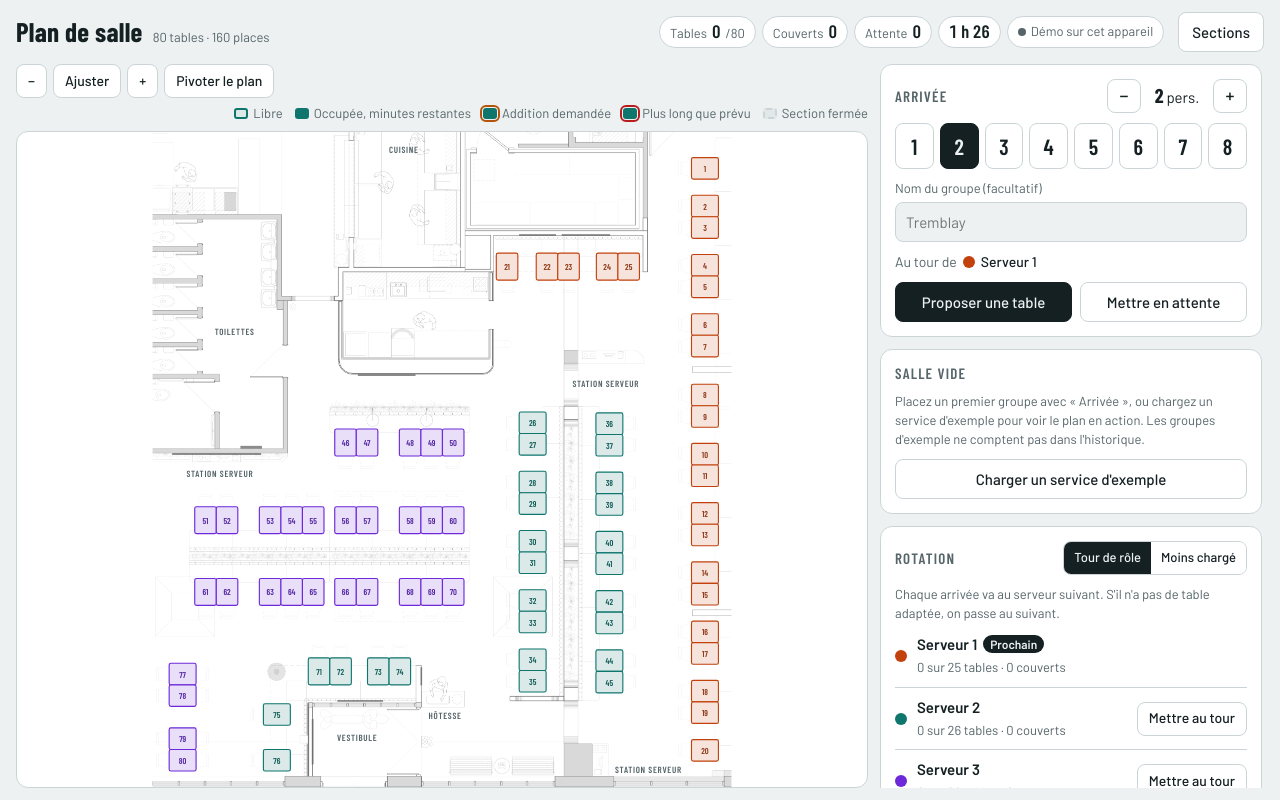
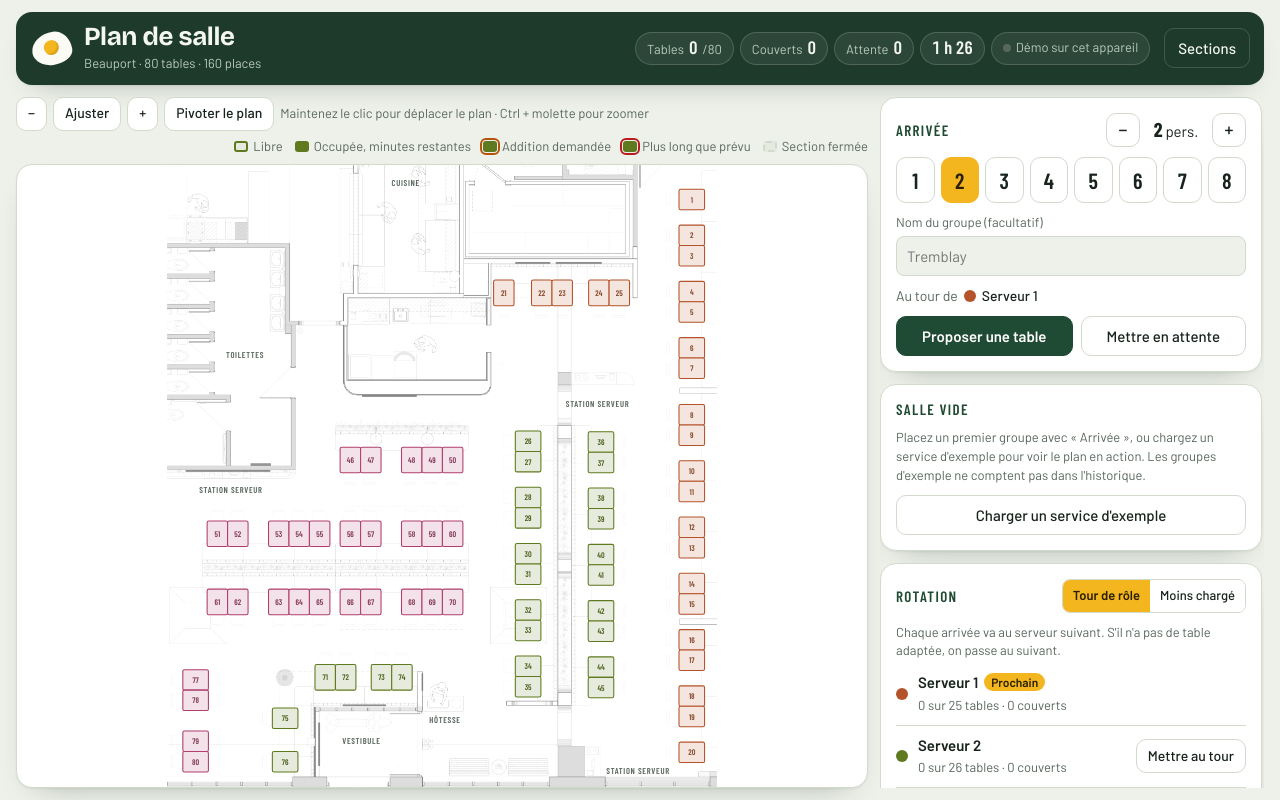
Before and after one commit to babmatjul/plan-de-salle-demo, a plain HTML site: page index.html in a window 1280 px wide. Drawn offline with nearby package versions, Linux system fonts and the light colour scheme.

Commit message:
Restyle the demo and let the plan be dragged
Use the colors of the Beauport decor (dark green, olive, cherry wood,
vintage pink) with an egg-yolk yellow for selections. The plan can now be
moved by holding the mouse button, and Ctrl + wheel zooms around the cursor.

Co-Authored-By: Claude Opus 5.5 <noreply@anthropic.com>

```diff
--- a/index.html
+++ b/index.html
@@ -9,46 +9,67 @@
 <meta name="claude:viewport-fit-sides" content="cover">
 <link rel="preconnect" href="https://fonts.googleapis.com">
 <link rel="preconnect" href="https://fonts.gstatic.com" crossorigin>
-<link rel="stylesheet" href="https://fonts.googleapis.com/css2?family=Barlow:wght@400;500;600&family=Barlow+Condensed:wght@500;600;700&display=swap">
+<link rel="stylesheet" href="https://fonts.googleapis.com/css2?family=Barlow:wght@400;500;600&family=Barlow+Condensed:wght@500;600;700&family=Bricolage+Grotesque:opsz,wght@12..96,600;12..96,700&display=swap">
 <style>
 /* Mise en page : barre d'état en haut ; plan à gauche, panneau d'accueil à droite (tablette, ordinateur) ;
    sur téléphone tout s'empile : arrivée, plan, puis rotation, attente et prévisions. */
 :root{
-  --bg:#edf1f1; --surface:#ffffff; --surface-2:#e2e8e9; --fg:#152023; --muted:#56656a; --line:#cbd5d7;
-  --focus:#2563eb; --warn:#b45309; --danger:#b91c1c; --ok:#15803d;
-  --s1:#c2410c; --s2:#0f766e; --s3:#6d28d9; --s4:#a16207; --s5:#be185d; --on-s:#ffffff;
-  --fond-filtre:none; --fond-opacite:.6;
+  /* Couleurs de la déco du plan de Beauport : vert foncé, olive, merisier, rose vintage ; jaune d'œuf pour la sélection. */
+  --bg:#eef1ea; --surface:#ffffff; --surface-2:#e4eadf; --fg:#18231c; --muted:#58675c; --line:#d2dacc;
+  --vert:#1f4a33; --vert-texte:#ffffff; --jaune:#f3b61f; --jaune-texte:#2a1f00; --blanc-oeuf:#fbfaf5;
+  --bande:#1d3a2a; --bande-texte:#f4f7f1; --bande-doux:#b7cabb; --bande-ligne:rgb(255 255 255 / .16); --bande-chip:rgb(255 255 255 / .07);
+  --ombre:0 1px 2px rgb(24 45 30 / .06),0 14px 30px -20px rgb(24 45 30 / .4);
+  --focus:#2f6fd6; --warn:#b45309; --danger:#b91c1c; --ok:#4cc27a;
+  --s1:#b4532a; --s2:#5f7a1e; --s3:#b03f6e; --s4:#3b6ea8; --s5:#6a4fb0; --on-s:#ffffff;
+  --fond-filtre:none; --fond-opacite:.55;
   --f-texte:"Barlow",system-ui,-apple-system,"Segoe UI",sans-serif;
   --f-titre:"Barlow Condensed","Arial Narrow",system-ui,sans-serif;
+  --f-marque:"Bricolage Grotesque","Barlow",system-ui,sans-serif;
 }
 @media (prefers-color-scheme:dark){:root:not([data-theme="light"]){
-  --bg:#0f1517; --surface:#172024; --surface-2:#202b2f; --fg:#e6eef0; --muted:#97a7ab; --line:#2d3b40;
+  --bg:#0e1511; --surface:#16201a; --surface-2:#1f2b23; --fg:#e7efe8; --muted:#9db0a2; --line:#2b3a30;
+  --vert:#4aa874; --vert-texte:#0e1511; --jaune:#f5c542; --jaune-texte:#241a00;
+  --bande:#132a1d; --bande-texte:#eef5ef; --bande-doux:#9fb8a6; --bande-ligne:rgb(255 255 255 / .12); --bande-chip:rgb(255 255 255 / .05);
+  --ombre:0 1px 2px rgb(0 0 0 / .35);
   --focus:#60a5fa; --warn:#fbbf24; --danger:#f87171; --ok:#4ade80;
-  --s1:#fb923c; --s2:#2dd4bf; --s3:#a78bfa; --s4:#facc15; --s5:#f472b6; --on-s:#0f1517;
-  --fond-filtre:invert(1); --fond-opacite:.38; color-scheme:dark}}
+  --s1:#f08a5d; --s2:#a8c95a; --s3:#f07aa8; --s4:#7fb0ea; --s5:#a993ec; --on-s:#0e1511;
+  --fond-filtre:invert(1); --fond-opacite:.36; color-scheme:dark}}
 :root[data-theme="dark"]{
-  --bg:#0f1517; --surface:#172024; --surface-2:#202b2f; --fg:#e6eef0; --muted:#97a7ab; --line:#2d3b40;
+  --bg:#0e1511; --surface:#16201a; --surface-2:#1f2b23; --fg:#e7efe8; --muted:#9db0a2; --line:#2b3a30;
+  --vert:#4aa874; --vert-texte:#0e1511; --jaune:#f5c542; --jaune-texte:#241a00;
+  --bande:#132a1d; --bande-texte:#eef5ef; --bande-doux:#9fb8a6; --bande-ligne:rgb(255 255 255 / .12); --bande-chip:rgb(255 255 255 / .05);
+  --ombre:0 1px 2px rgb(0 0 0 / .35);
   --focus:#60a5fa; --warn:#fbbf24; --danger:#f87171; --ok:#4ade80;
-  --s1:#fb923c; --s2:#2dd4bf; --s3:#a78bfa; --s4:#facc15; --s5:#f472b6; --on-s:#0f1517;
-  --fond-filtre:invert(1); --fond-opacite:.38; color-scheme:dark}
+  --s1:#f08a5d; --s2:#a8c95a; --s3:#f07aa8; --s4:#7fb0ea; --s5:#a993ec; --on-s:#0e1511;
+  --fond-filtre:invert(1); --fond-opacite:.36; color-scheme:dark}
 *{box-sizing:border-box}
 html,body{height:100%}
 body{margin:0;background:var(--bg);color:var(--fg);font:400 15px/1.45 var(--f-texte);-webkit-font-smoothing:antialiased}
 .s1{--c:var(--s1)} .s2{--c:var(--s2)} .s3{--c:var(--s3)} .s4{--c:var(--s4)} .s5{--c:var(--s5)}
 .app{display:flex;flex-direction:column;gap:12px;min-height:100%;padding-block:12px;padding-left:max(16px,env(safe-area-inset-left,0px));padding-right:max(16px,env(safe-area-inset-right,0px))}
-.barre{display:flex;flex-wrap:wrap;align-items:center;gap:8px 14px}
-.marque{display:flex;align-items:baseline;gap:10px;margin-right:auto;min-width:0}
-.marque h1{font:700 27px/1 var(--f-titre);letter-spacing:.01em;margin:0;text-wrap:balance}
-.marque span{color:var(--muted);font-size:13px}
+.barre{display:flex;flex-wrap:wrap;align-items:center;gap:10px 14px;background:var(--bande);color:var(--bande-texte);border-radius:16px;padding:12px 14px 12px 16px;box-shadow:var(--ombre)}
+.marque{display:flex;align-items:center;gap:12px;margin-right:auto;min-width:0}
+.titres{display:flex;flex-direction:column;gap:4px;min-width:0}
+.marque h1{font:700 26px/1 var(--f-marque);letter-spacing:-.015em;margin:0;color:var(--bande-texte);text-wrap:balance}
+.marque span{color:var(--bande-doux);font-size:13px}
+.oeuf{position:relative;flex:none;width:40px;height:33px;background:var(--blanc-oeuf);border-radius:58% 42% 52% 48% / 55% 60% 40% 45%;transform:rotate(-8deg)}
+.oeuf::after{content:"";position:absolute;width:15px;height:15px;left:12px;top:8px;border-radius:50%;background:var(--jaune);box-shadow:inset -2px -2px 0 rgb(0 0 0 / .1)}
 .chiffres{display:flex;flex-wrap:wrap;gap:6px}
-.chip{display:inline-flex;align-items:baseline;gap:5px;padding:5px 10px;border:1px solid var(--line);border-radius:999px;background:var(--surface);font-size:13px;color:var(--muted);white-space:nowrap}
-.chip b{font:600 18px/1 var(--f-titre);color:var(--fg);font-variant-numeric:tabular-nums}
+.chip{display:inline-flex;align-items:baseline;gap:5px;padding:5px 11px;border:1px solid var(--bande-ligne);border-radius:999px;background:var(--bande-chip);font-size:13px;color:var(--bande-doux);white-space:nowrap}
+.chip b{font:600 18px/1 var(--f-titre);color:var(--bande-texte);font-variant-numeric:tabular-nums}
 .chip i{width:8px;height:8px;border-radius:50%;background:var(--muted);display:inline-block;align-self:center}
 .chip.direct i{background:var(--ok)} .chip.lent i,.chip.erreur i{background:var(--warn)}
-button{font:500 15px/1.2 var(--f-texte);color:var(--fg);background:var(--surface);border:1px solid var(--line);border-radius:8px;padding:9px 13px;cursor:pointer;min-height:40px}
+button{font:500 15px/1.2 var(--f-texte);color:var(--fg);background:var(--surface);border:1px solid var(--line);border-radius:10px;padding:9px 13px;cursor:pointer;min-height:40px;transition:background-color .15s,border-color .15s,transform .1s}
 button:hover{border-color:var(--muted)}
+button:active{transform:translateY(1px)}
 button:focus-visible,input:focus-visible{outline:2px solid var(--focus);outline-offset:2px}
-button.prim,button.on{background:var(--fg);color:var(--bg);border-color:var(--fg)}
+button.prim{background:var(--vert);color:var(--vert-texte);border-color:var(--vert);font-weight:600}
+button.prim:hover{background:color-mix(in srgb,var(--vert) 88%,var(--fg))}
+button.on{background:var(--jaune);color:var(--jaune-texte);border-color:var(--jaune);font-weight:600}
+.barre button{background:transparent;color:var(--bande-texte);border-color:var(--bande-ligne)}
+.barre button:hover{border-color:var(--bande-doux)}
+.barre button.on{background:var(--jaune);color:var(--jaune-texte);border-color:var(--jaune)}
+@media (prefers-reduced-motion:reduce){button{transition:none}}
 button.lien{border:0;background:none;padding:4px 2px;min-height:0;color:var(--muted);text-decoration:underline;text-underline-offset:3px;font-size:14px}
 button.danger{color:var(--danger);border-color:color-mix(in srgb,var(--danger) 45%,var(--line))}
 button[disabled]{opacity:.55;cursor:default}
@@ -67,13 +88,17 @@ button[disabled]{opacity:.55;cursor:default}
 .lg-add{background:var(--s2);outline:2px solid var(--warn);outline-offset:1px}
 .lg-long{background:var(--s2);outline:2px solid var(--danger);outline-offset:1px}
 .lg-ferme{background:var(--surface-2);border:2px dashed var(--line)}
-.cadre{background:var(--surface);border:1px solid var(--line);border-radius:12px;overflow:auto;max-height:76vh;overscroll-behavior:contain}
+.cadre{background:var(--surface);border:1px solid var(--line);border-radius:16px;overflow:auto;max-height:76vh;overscroll-behavior:contain;box-shadow:var(--ombre)}
 .cadre svg{display:block;width:calc(var(--z,1)*100%);height:auto;margin:0 auto}
-.carte{background:var(--surface);border:1px solid var(--line);border-radius:12px;padding:14px;display:flex;flex-direction:column;gap:10px;min-width:0}
-.carte h2{margin:0;font:600 15px/1.2 var(--f-titre);letter-spacing:.08em;text-transform:uppercase;color:var(--muted)}
+#plan{user-select:none;-webkit-user-select:none}
+.cadre.peut-glisser{cursor:grab}
+.cadre.glisse,.cadre.glisse #plan .tb{cursor:grabbing}
+.astuce{font-size:13px;color:var(--muted)}
+.carte{background:var(--surface);border:1px solid var(--line);border-radius:16px;padding:15px;display:flex;flex-direction:column;gap:10px;min-width:0;box-shadow:var(--ombre)}
+.carte h2{margin:0;font:600 15px/1.2 var(--f-titre);letter-spacing:.09em;text-transform:uppercase;color:var(--vert)}
 .tete{display:flex;align-items:center;justify-content:space-between;gap:8px;flex-wrap:wrap}
-.prop{border:2px solid var(--c,var(--fg))}
-.grand{font:700 31px/1.05 var(--f-titre);margin:0;text-wrap:balance}
+.prop{border:2px solid var(--c,var(--vert));background:color-mix(in srgb,var(--c,var(--jaune)) 7%,var(--surface))}
+.grand{font:700 30px/1.05 var(--f-marque);letter-spacing:-.015em;margin:0;text-wrap:balance}
 .meta{display:flex;flex-wrap:wrap;gap:4px 12px;color:var(--muted);font-size:14px}
 .pastille{display:inline-flex;align-items:center;gap:6px;font-weight:500;color:var(--fg)}
 .pastille i{width:12px;height:12px;border-radius:50%;background:var(--c);flex:none}
@@ -101,7 +126,7 @@ input[type=text]{font:400 15px var(--f-texte);color:var(--fg);background:var(--b
 .liste .q small{color:var(--muted);font-size:13px}
 .liste button{min-height:34px;padding:5px 11px;font-size:14px}
 .eta{font:700 20px var(--f-titre);font-variant-numeric:tabular-nums;white-space:nowrap}
-.badge{font-style:normal;font-size:12px;font-weight:600;padding:2px 7px;border-radius:999px;background:var(--fg);color:var(--bg);margin-left:6px;vertical-align:1px}
+.badge{font-style:normal;font-size:12px;font-weight:600;padding:2px 7px;border-radius:999px;background:var(--jaune);color:var(--jaune-texte);margin-left:6px;vertical-align:1px}
 .seg{display:inline-flex;border:1px solid var(--line);border-radius:8px;overflow:hidden}
 .seg button{border:0;border-radius:0;min-height:32px;padding:5px 10px;font-size:13px}
 .vide{color:var(--muted);font-size:14px;margin:0}
@@ -115,7 +140,7 @@ input[type=text]{font:400 15px var(--f-texte);color:var(--fg);background:var(--b
 .tableau td{text-align:right;padding:6px;border-bottom:1px solid var(--line)}
 .tableau th:first-child,.tableau td:first-child{text-align:left;padding-left:0}
 .tableau td b{font-weight:600}
-.toast{position:fixed;left:50%;transform:translateX(-50%);bottom:calc(16px + env(safe-area-inset-bottom,0px));background:var(--fg);color:var(--bg);padding:10px 16px;border-radius:10px;font-weight:500;max-width:min(92vw,520px);z-index:20;box-shadow:0 6px 24px rgb(0 0 0 / .2)}
+.toast{position:fixed;left:50%;transform:translateX(-50%);bottom:calc(16px + env(safe-area-inset-bottom,0px));background:var(--bande);color:var(--bande-texte);padding:10px 16px;border-radius:10px;font-weight:500;max-width:min(92vw,520px);z-index:20;box-shadow:0 6px 24px rgb(0 0 0 / .2)}
 #plan text{text-anchor:middle;dominant-baseline:central;pointer-events:none}
 #plan .fond{opacity:var(--fond-opacite);filter:var(--fond-filtre);pointer-events:none}
 #plan .repere{font:600 20px var(--f-titre);letter-spacing:.08em;text-transform:uppercase;fill:var(--muted)}
@@ -155,7 +180,7 @@ input[type=text]{font:400 15px var(--f-texte);color:var(--fg);background:var(--b
 <body>
 <div class="app">
   <header class="barre">
-    <div class="marque"><h1>Plan de salle</h1><span>80 tables · 160 places</span></div>
+    <div class="marque"><span class="oeuf" aria-hidden="true"></span><div class="titres"><h1>Plan de salle</h1><span>Beauport · 80 tables · 160 places</span></div></div>
     <div class="chiffres" id="chiffres"></div>
     <button id="b-sections" data-action="sections" aria-pressed="false">Sections</button>
   </header>
@@ -166,6 +191,7 @@ input[type=text]{font:400 15px var(--f-texte);color:var(--fg);background:var(--b
         <button data-action="zoom-ajuster">Ajuster</button>
         <button data-action="zoom-plus" aria-label="Zoomer">+</button>
         <button data-action="pivot" id="b-pivot" aria-pressed="false">Pivoter le plan</button>
+        <span class="astuce">Maintenez le clic pour déplacer le plan · Ctrl + molette pour zoomer</span>
         <div class="legende" aria-hidden="true">
           <span><i class="lg-libre"></i>Libre</span><span><i class="lg-occ"></i>Occupée, minutes restantes</span>
           <span><i class="lg-add"></i>Addition demandée</span><span><i class="lg-long"></i>Plus long que prévu</span><span><i class="lg-ferme"></i>Section fermée</span>
@@ -455,7 +481,16 @@ const ACTIONS={
   pivot:()=>{UI.pivot=!UI.pivot;sauverUI();}
 };
 const ZOOMS=[1,1.5,2,2.5,3,4];
-function changerZoom(d){const i=ZOOMS.indexOf(UI.zoom);UI.zoom=ZOOMS[Math.min(ZOOMS.length-1,Math.max(0,(i<0?0:i)+d))];sauverUI();}
+// Zoom qui garde sous le curseur (ou au centre du cadre) le même point du plan.
+function changerZoom(d,px,py){
+  const r=cadre.getBoundingClientRect();
+  const ax=(px??r.left+cadre.clientWidth/2)-r.left,ay=(py??r.top+cadre.clientHeight/2)-r.top;
+  const fx=(cadre.scrollLeft+ax)/cadre.scrollWidth,fy=(cadre.scrollTop+ay)/cadre.scrollHeight;
+  const i=ZOOMS.indexOf(UI.zoom);const z=ZOOMS[Math.min(ZOOMS.length-1,Math.max(0,(i<0?0:i)+d))];
+  if(z===UI.zoom)return;
+  UI.zoom=z;sauverUI();rendre();
+  cadre.scrollLeft=fx*cadre.scrollWidth-ax;cadre.scrollTop=fy*cadre.scrollHeight-ay;
+}
 
 document.addEventListener('click',async e=>{
   const t=e.target.closest('#plan .tb');
@@ -510,6 +545,7 @@ function rendrePlan(){
   cadre.style.setProperty('--z',UI.zoom);
   cadre.classList.toggle('ajuste',UI.zoom===1);
   $('#b-pivot').setAttribute('aria-pressed',UI.pivot);
+  requestAnimationFrame(()=>cadre.classList.toggle('peut-glisser',cadre.scrollWidth>cadre.clientWidth+2||cadre.scrollHeight>cadre.clientHeight+2));
 }
 
 function rendreEntete(){
@@ -640,6 +676,38 @@ function nettoyerUI(){
 function rendre(){ST=stats();nettoyerUI();rendreEntete();rendrePlan();rendrePanneau();}
 let toastT;function toast(m){const el=$('#toast');el.textContent=m;el.hidden=false;clearTimeout(toastT);toastT=setTimeout(()=>el.hidden=true,3500);}
 
+// ---------- Déplacer le plan en maintenant le clic (souris, stylet) ; au doigt, le défilement natif s'en charge ----------
+let glisse=null,bloquerClic=false,dernierZoomMolette=0;
+cadre.addEventListener('pointerdown',e=>{
+  if(e.pointerType==='touch'||e.button!==0)return;
+  glisse={x:e.clientX,y:e.clientY,l:cadre.scrollLeft,t:cadre.scrollTop,actif:false,id:e.pointerId};
+});
+cadre.addEventListener('pointermove',e=>{
+  if(!glisse||e.pointerId!==glisse.id)return;
+  const dx=e.clientX-glisse.x,dy=e.clientY-glisse.y;
+  if(!glisse.actif){
+    if(Math.hypot(dx,dy)<5)return; // en dessous, c'est un simple clic sur une table
+    glisse.actif=true;cadre.classList.add('glisse');
+    try{cadre.setPointerCapture(e.pointerId);}catch(_){}
+  }
+  cadre.scrollLeft=glisse.l-dx;cadre.scrollTop=glisse.t-dy;e.preventDefault();
+});
+function finGlisse(){
+  if(!glisse)return;
+  if(glisse.actif){bloquerClic=true;setTimeout(()=>{bloquerClic=false;},0);} // le relâchement ne doit pas choisir une table
+  cadre.classList.remove('glisse');glisse=null;
+}
+cadre.addEventListener('pointerup',finGlisse);
+cadre.addEventListener('pointercancel',finGlisse);
+cadre.addEventListener('click',e=>{if(bloquerClic){e.stopPropagation();e.preventDefault();bloquerClic=false;}},true);
+cadre.addEventListener('dragstart',e=>e.preventDefault());
+cadre.addEventListener('wheel',e=>{
+  if(!(e.ctrlKey||e.metaKey))return;
+  e.preventDefault();
+  const now=Date.now();if(now-dernierZoomMolette<120)return;dernierZoomMolette=now;
+  changerZoom(e.deltaY<0?1:-1,e.clientX,e.clientY);
+},{passive:false});
+
 // ---------- Démarrage ----------
 chargerLocal();
 if(!large.matches&&UI.zoom===1)UI.zoom=2.5;
```
